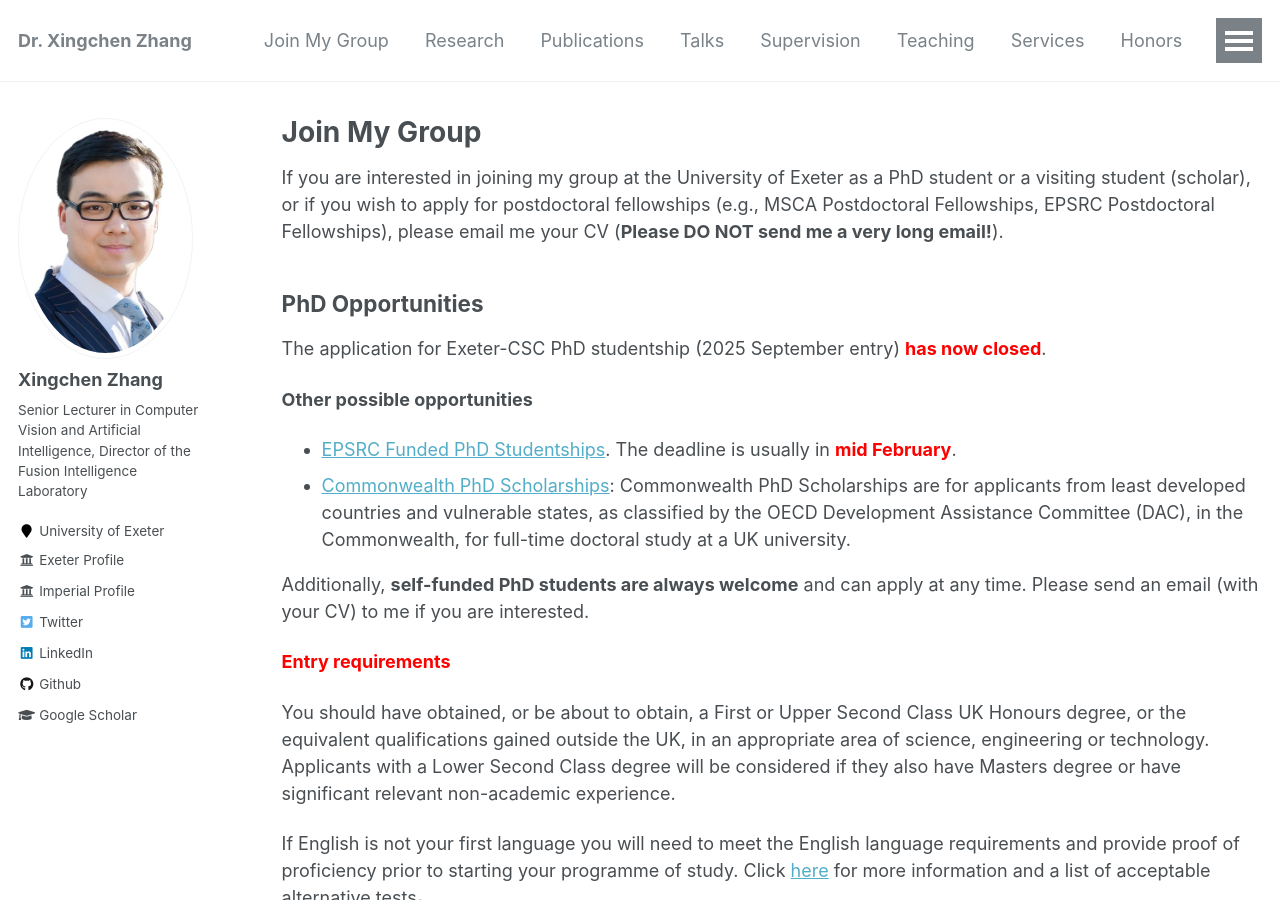
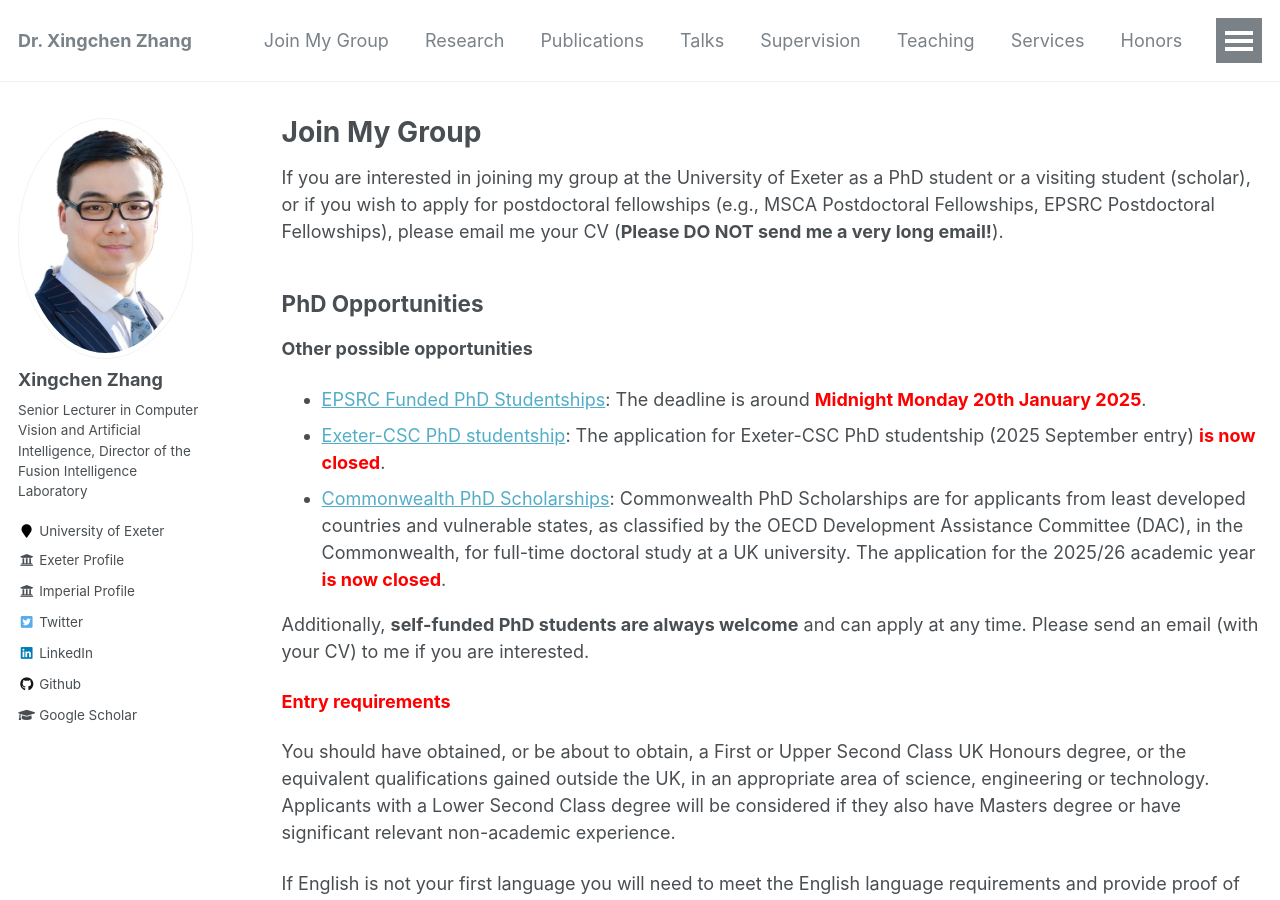
Before and after one commit to xingchenzhang/xingchenzhang.github.io, a Jekyll site: the page built from _pages/vacancies.md, in a window 1280 px wide and 900 px high. Built offline with Jekyll 4.4.1, drawn with Linux system fonts in a browser that asks for light colours.

Commit message:
update studentships

```diff
--- a/_pages/vacancies.md
+++ b/_pages/vacancies.md
@@ -11,12 +11,12 @@ If you are interested in joining my group at the University of Exeter as a PhD s
 PhD Opportunities
 -------------
 
-The application for Exeter-CSC PhD studentship (2025 September entry) **<span style="color: red;">has now closed</span>**.
 
 **Other possible opportunities**
 
-- [EPSRC Funded PhD Studentships](https://www.exeter.ac.uk/study/pg-research/funding/phdfunding/epsrc-dtp-studentships/). The deadline is usually in **<span style="color: red;">mid February</span>**.
-- [Commonwealth PhD Scholarships](https://cscuk.fcdo.gov.uk/scholarships/commonwealth-phd-scholarships-for-least-developed-countries-and-vulnerable-states/): Commonwealth PhD Scholarships are for applicants from least developed countries and vulnerable states, as classified by the OECD Development Assistance Committee (DAC), in the Commonwealth, for full-time doctoral study at a UK university.
+- [EPSRC Funded PhD Studentships](https://www.exeter.ac.uk/study/pg-research/funding/phdfunding/epsrc-dtp-studentships/): The deadline is around **<span style="color: red;">Midnight Monday 20th January 2025</span>**.
+- [Exeter-CSC PhD studentship](https://www.exeter.ac.uk/study/pg-research/csc-scholarships/): The application for Exeter-CSC PhD studentship (2025 September entry) **<span style="color: red;">is now closed</span>**.
+- [Commonwealth PhD Scholarships](https://cscuk.fcdo.gov.uk/scholarships/commonwealth-phd-scholarships-for-least-developed-countries-and-vulnerable-states/): Commonwealth PhD Scholarships are for applicants from least developed countries and vulnerable states, as classified by the OECD Development Assistance Committee (DAC), in the Commonwealth, for full-time doctoral study at a UK university. The application for the 2025/26 academic year **<span style="color: red;">is now closed</span>**.
 
 
 Additionally, **self-funded PhD students are always welcome** and can apply at any time. Please send an email (with your CV) to me if you are interested.
```
